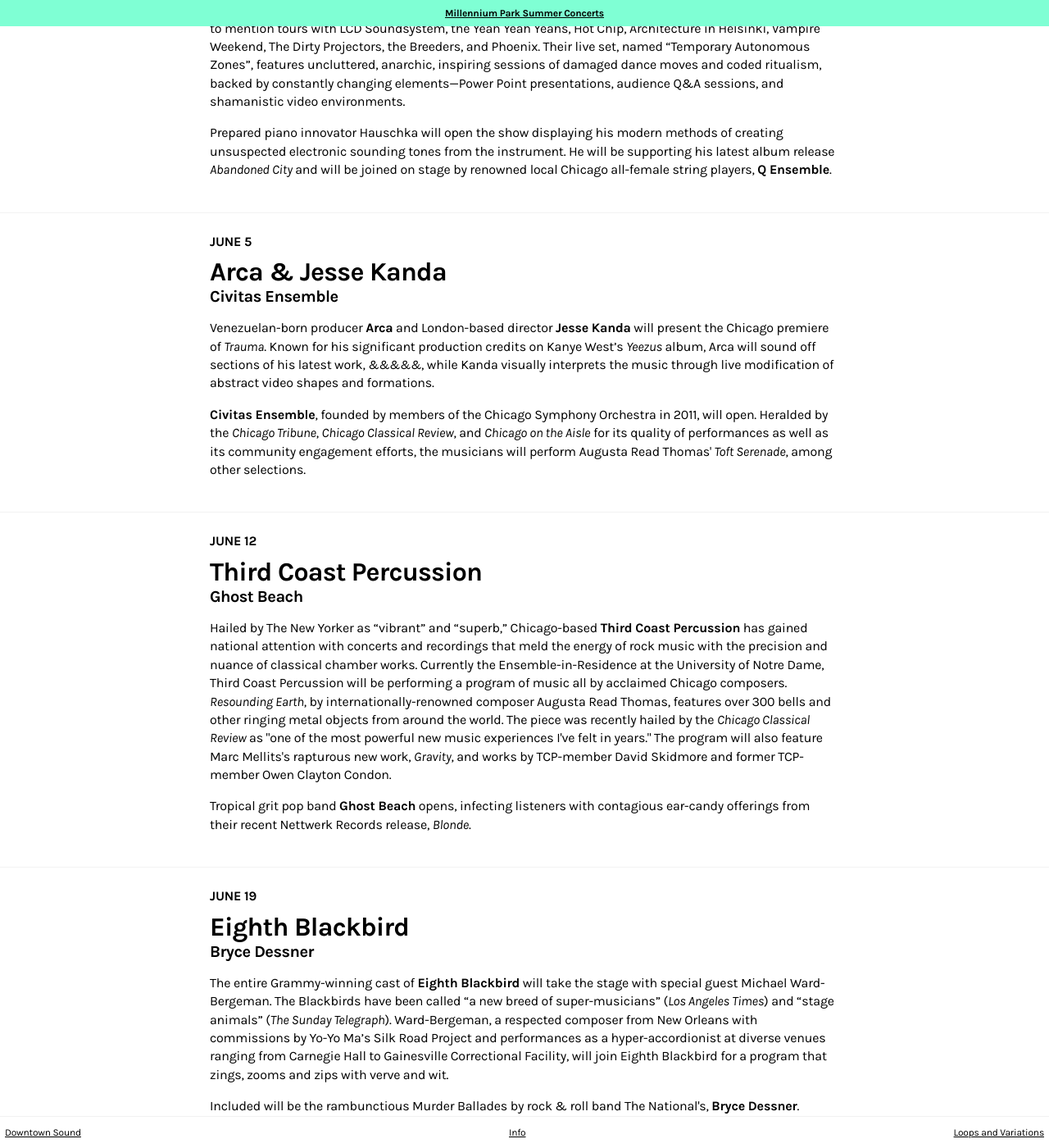
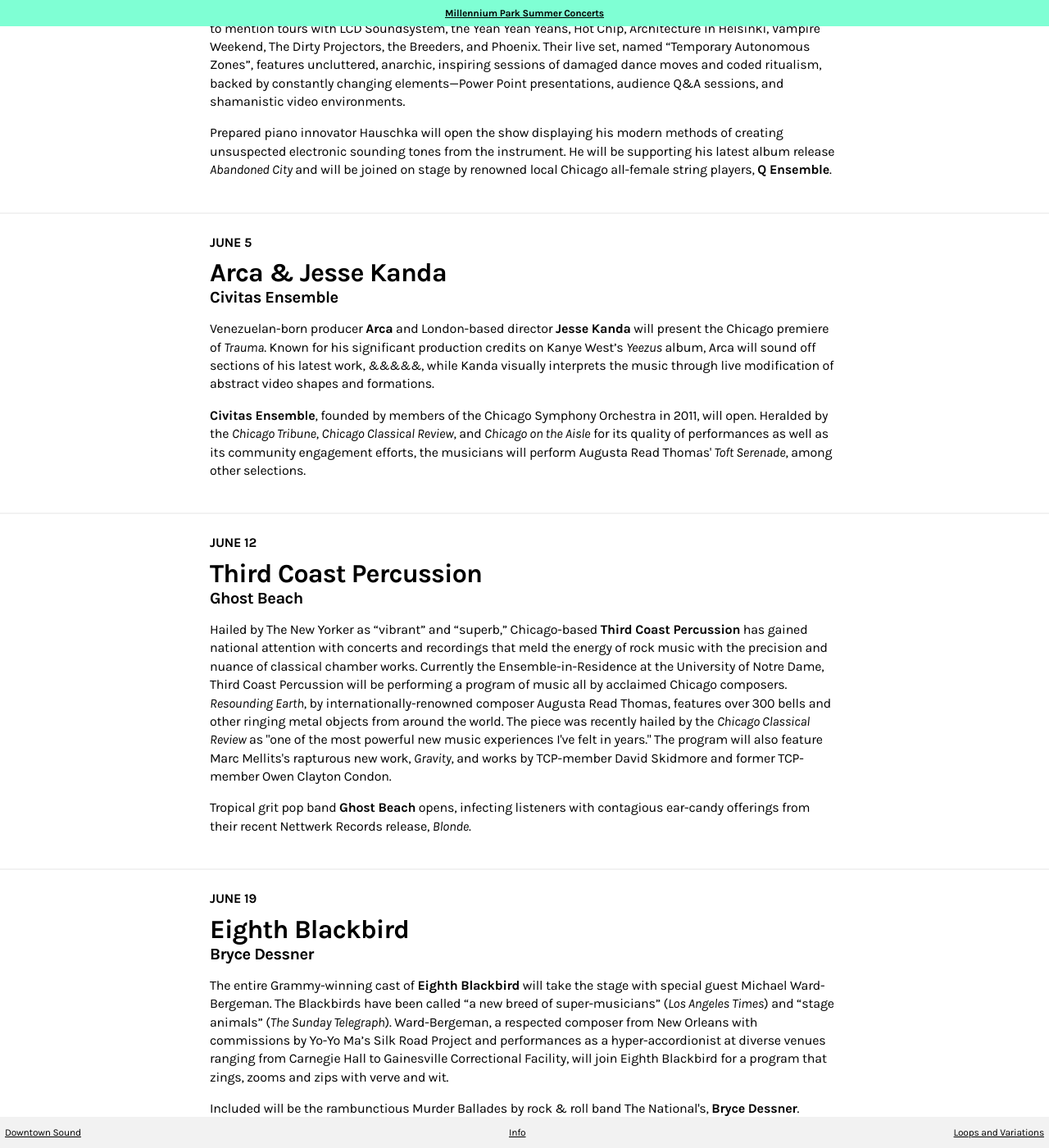
Before and after one commit to brynosaur/millenniumparkconcerts, a Jekyll site: the page built from loops-variations/index.html, in a window 1280 px wide and 1400 px high, scrolled down 370 px. Shown: the whole window at 82% size. Built offline with Jekyll 4.4.1, drawn with Linux system fonts in a browser that asks for light colours; nearby versions of some CDN libraries; Markdown is read by kramdown in place of the engine named in the settings.

Commit message:
Add additional padding to #menu and change background color

```diff
--- a/css/styles.css
+++ b/css/styles.css
@@ -76,8 +76,7 @@
     bottom: 0;
     right: 0;
     left: 0;
-    background-color: white;
-    border-top: 1px solid #f2f2f2;
+    background-color: #f2f2f2;
     padding: 0.875em 0.5em;
 }
 h1, h2, h3, h4, h5, h6 {
@@ -90,7 +89,7 @@
     background-color: aquamarine;
 }
 section.show {
-    border-bottom: 1px solid #f2f2f2;
+    border-bottom: 2px solid #f2f2f2;
 }
 section.show:last-of-type {
     border-bottom: none;
```
